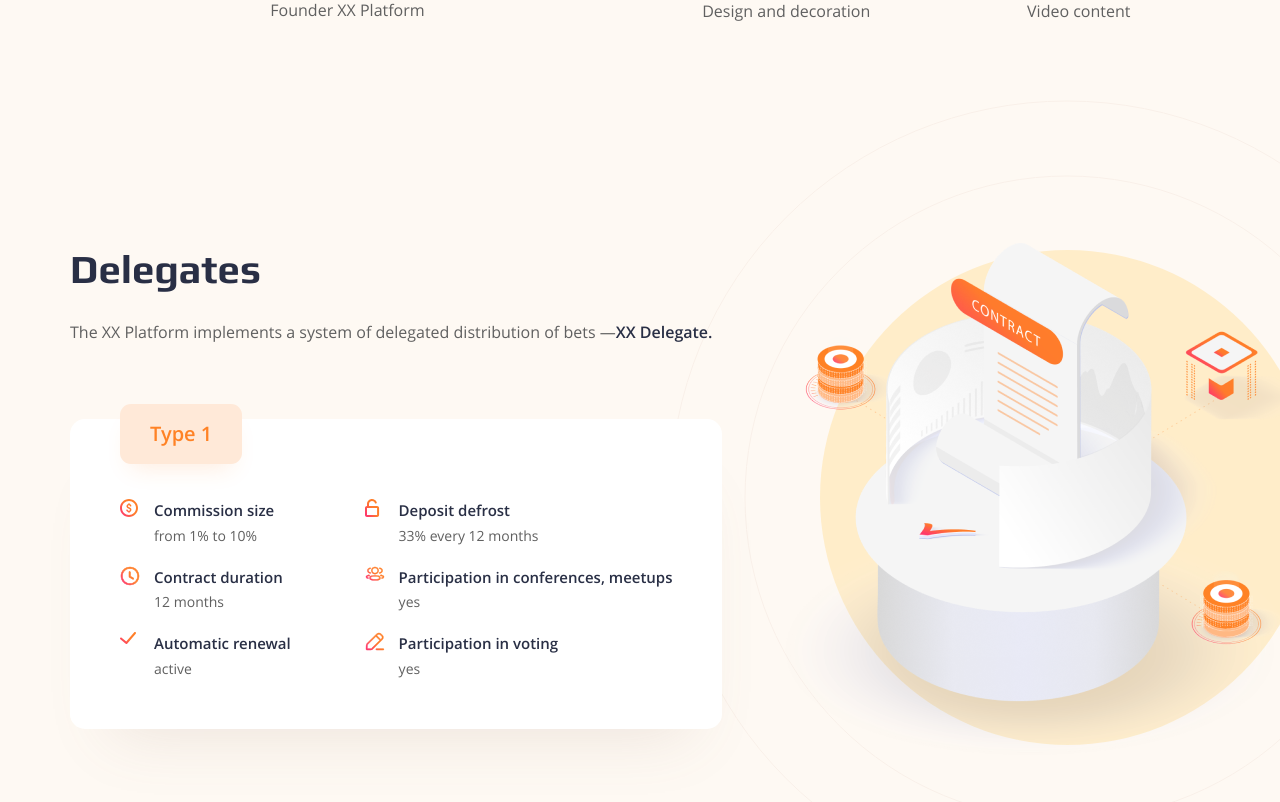
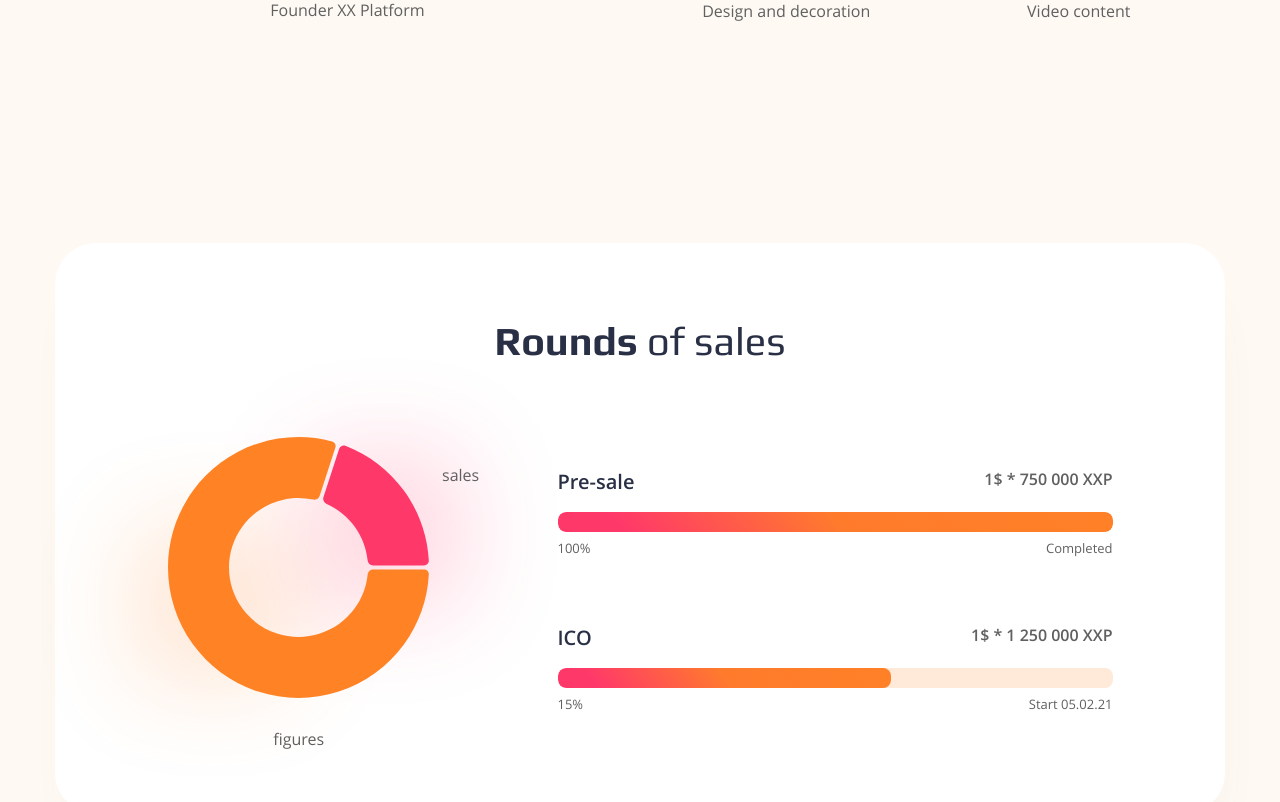
Before and after one commit to DimonONE/xpp, a React (Create React App) app: page / in a window 1280 px wide. Shown: the part 10380-11182 px from the top of the page. Built offline with nearby package versions, Linux system fonts and the light colour scheme.

Commit message:
add SectionRounds

```diff
--- a/src/pages/HeadPage/Main/Main.jsx
+++ b/src/pages/HeadPage/Main/Main.jsx
@@ -10,6 +10,7 @@ import { SectionFounder } from './components/SectionFounder/SectionFounder';
 import { SectionGuide } from './components/SectionGuide/SectionGuide';
 import { SectionMedia } from './components/SectionMedia/SectionMedia';
 import { SectionRoadmap } from './components/SectionRoadmap/SectionRoadmap';
+import { SectionRounds } from './components/SectionRounds/SectionRounds';
 import { SectionSteps } from './components/SectionSteps/SectionSteps';
 import { SectionTeam } from './components/SectionTeam/SectionTeam';
 import { SectionTokenomics } from './components/SectionTokenomics/SectionTokenomics';
@@ -41,7 +42,10 @@ export const Main = (props) => {
                 </Element>
                 <SectionRoadmap />
                 <SectionFounder />
-                <SectionTeam />
+                <Element name="team">
+                    <SectionTeam />
+                </Element>
+                <SectionRounds />
                 <SectionDelegates />
                 <SectionMedia />
             </main>
--- /dev/null
+++ b/src/pages/HeadPage/Main/components/SectionRounds/SectionRounds.jsx
@@ -0,0 +1,84 @@
+import React from "react";
+
+export const SectionRounds = (props) => {
+    return(
+        <section className="section rounds">
+        <div
+          className="container rounds__container wow animate__animated animate__fadeIn"
+        >
+          <div className="pattern">
+            <div className="pattern__img pattern__img--9"></div>
+            <div className="pattern__img pattern__img--12"></div>
+          </div>
+          <h2 className="heading font-size-40 text-center rounds__heading">
+            <b className="font-weight-700">Rounds</b> of sales
+          </h2>
+          <div className="row rounds__row">
+            <div className="col-lg-5 rounds__chart-wrap">
+              <svg
+                className="rounds__chart"
+                width="261"
+                height="261"
+                viewBox="0 0 261 261"
+                fill="none"
+                xmlns="http://www.w3.org/2000/svg"
+              >
+                <path
+                  fill-rule="evenodd"
+                  clip-rule="evenodd"
+                  d="M145.019 62.5333C133.106 59.9886 120.689 60.6113 109.023 64.4016C95.0647 68.937 82.9002 77.775 74.2733 89.6489C65.6464 101.523 61 115.823 61 130.5C61 145.177 65.6464 159.477 74.2733 171.351C82.9002 183.225 95.0647 192.063 109.023 196.598C122.982 201.134 138.018 201.134 151.977 196.598C165.935 192.063 178.1 183.225 186.727 171.351C193.936 161.428 198.366 149.811 199.627 137.695C199.934 134.738 202.285 132.5 205 132.5H256C258.791 132.5 260.958 134.745 260.818 137.392C259.49 162.515 250.922 186.773 236.077 207.206C219.878 229.502 197.037 246.097 170.827 254.613C144.617 263.129 116.383 263.129 90.1733 254.613C63.9632 246.097 41.122 229.502 24.9233 207.206C8.72457 184.91 -2.38419e-06 158.059 0 130.5C2.38419e-06 102.941 8.72458 76.0896 24.9233 53.794C41.122 31.4984 63.9632 14.9033 90.1733 6.38712C114.193 -1.41741 139.912 -2.06958 164.216 4.43062C166.776 5.11533 168.242 7.86998 167.38 10.5244L151.62 59.0283C150.781 61.6107 147.926 63.1544 145.019 62.5333Z"
+                  fill="#FF8225"
+                />
+                <path
+                  fill-rule="evenodd"
+                  clip-rule="evenodd"
+                  d="M186.725 89.6475C179.516 79.7247 169.835 71.9223 158.702 66.9794C155.985 65.773 154.583 62.8464 155.422 60.2639L171.18 11.7595C172.043 9.1051 174.847 7.73801 177.321 8.68878C200.804 17.7147 221.229 33.3591 236.074 53.7911C250.92 74.2232 259.489 98.4818 260.818 123.605C260.958 126.251 258.791 128.496 256 128.497L205 128.498C202.285 128.498 199.934 126.26 199.626 123.303C198.365 111.188 193.935 99.5704 186.725 89.6475Z"
+                  fill="#FF386A"
+                />
+              </svg>
+              <div className="rounds__chart-caption rounds__chart-caption--1">
+                sales
+              </div>
+              <div className="rounds__chart-caption rounds__chart-caption--2">
+                figures
+              </div>
+            </div>
+            <div className="col-lg-6 col-xl-6 rounds__info">
+              <div className="rounds__info-item">
+                <div className="d-flex rounds__info-item-header">
+                  <div className="rounds__info-item-heading">Pre-sale</div>
+                  <div className="rounds__info-item-price">1$ * 750 000 XXP</div>
+                </div>
+                <div className="rounds__info-item-progress">
+                  <div
+                    className="rounds__info-item-progress-line wow animate__animated widthFrom0to100"
+                    style={{width: '100%'}}
+                  ></div>
+                </div>
+                <div className="d-flex rounds__info-item-footer">
+                  <div className="rounds__info-item-caption">100%</div>
+                  <div className="rounds__info-item-caption">Completed</div>
+                </div>
+              </div>
+              <div className="rounds__info-item">
+                <div className="d-flex rounds__info-item-header">
+                  <div className="rounds__info-item-heading">ICO</div>
+                  <div className="rounds__info-item-price">1$ * 1 250 000 XXP</div>
+                </div>
+                <div className="rounds__info-item-progress">
+                  <div
+                    className="rounds__info-item-progress-line wow animate__animated widthFrom0to60"
+                    style={{width: '60%'}}
+                  ></div>
+                </div>
+                <div className="d-flex rounds__info-item-footer">
+                  <div className="rounds__info-item-caption">15%</div>
+                  <div className="rounds__info-item-caption">Start 05.02.21</div>
+                </div>
+              </div>
+            </div>
+          </div>
+        </div>
+      </section>
+    )
+}
```
